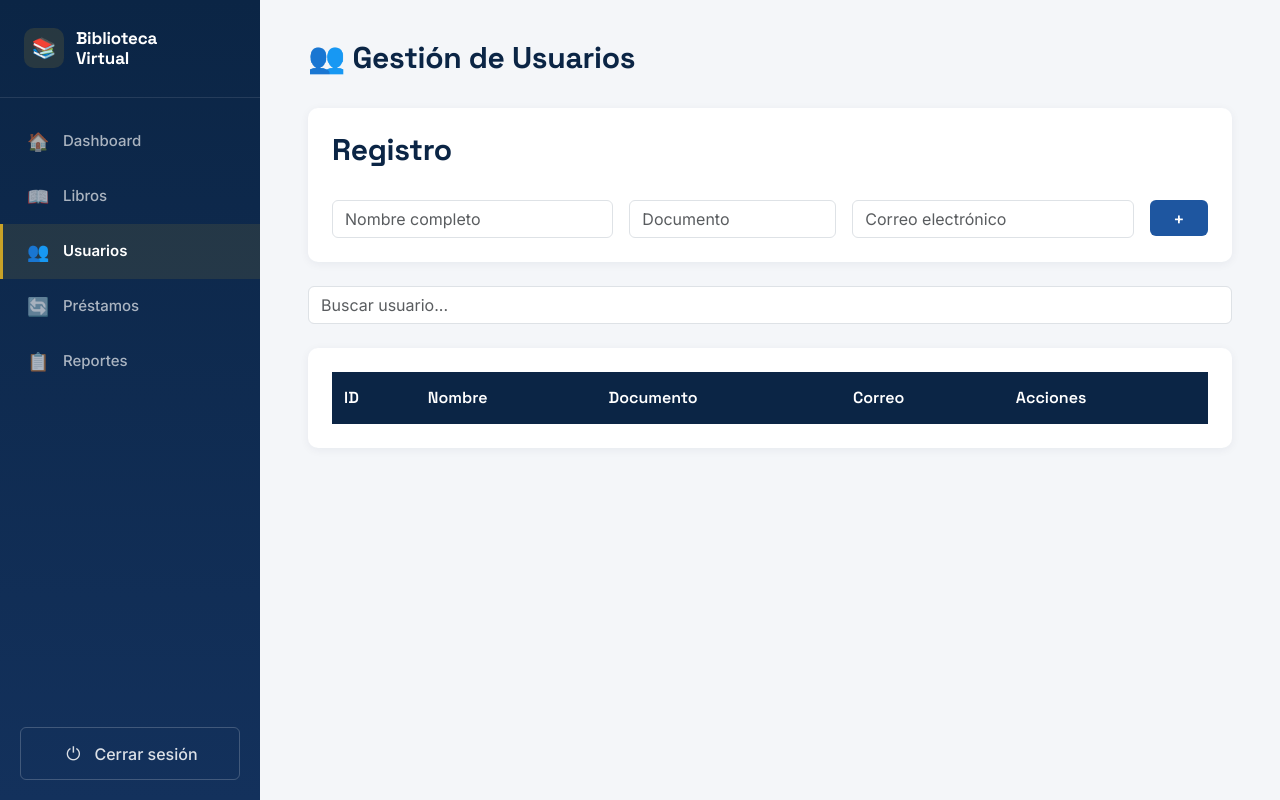
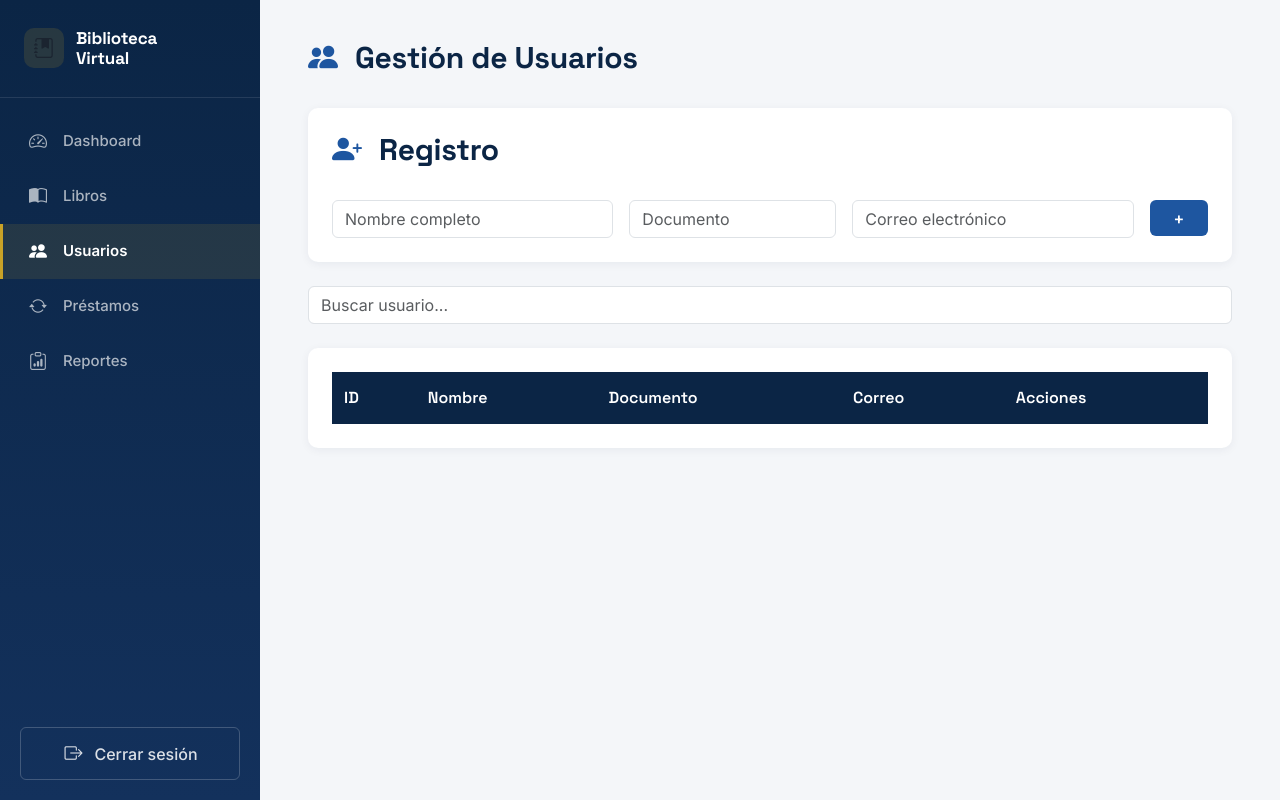
Before and after one commit to CamachoRC17/Libreria-libros-y-mas, a plain HTML site: page frontend/usuarios.html in a window 1280 px wide. Drawn offline with nearby package versions, Linux system fonts and the light colour scheme; no server answers.

Commit message:
Se agregaron los CSS más estandarizados para algunas páginas y actualización de botones diferentes

```diff
--- a/frontend/css/estilos.css
+++ b/frontend/css/estilos.css
@@ -474,3 +474,20 @@ h1, h2, h3, .titulo-pagina {
     margin: 16px 0 0;
     min-height: 20px;
 }
+
+.nav-icon {
+    font-size: 18px;
+    width: 22px;
+    text-align: center;
+    display: inline-block;
+}
+
+.brand-icon-badge i,
+.icon-badge i {
+    font-size: inherit;
+}
+
+.titulo-pagina i {
+    margin-right: 10px;
+    color: var(--azul-brillante);
+}
--- a/frontend/usuarios.html
+++ b/frontend/usuarios.html
@@ -8,6 +8,7 @@
     <link href="https://cdn.jsdelivr.net/npm/bootstrap@5.3.3/dist/css/bootstrap.min.css"
           rel="stylesheet">
 
+    <link rel="stylesheet" href="https://cdn.jsdelivr.net/npm/bootstrap-icons@1.11.3/font/bootstrap-icons.css">
     <link rel="stylesheet" href="css/estilos.css">
 </head>
 <body>
@@ -18,41 +19,41 @@
 <aside class="sidebar" id="sidebar">
 
     <div class="sidebar-brand">
-        <span class="brand-icon-badge">📚</span>
+        <span class="brand-icon-badge"><i class="bi bi-journal-bookmark-fill"></i></span>
         <span class="brand-text">Biblioteca<br>Virtual</span>
     </div>
 
     <nav class="sidebar-nav">
         <a href="index.html" class="nav-item">
-            <span class="nav-icon">🏠</span> Dashboard
+            <i class="bi bi-speedometer2 nav-icon"></i> Dashboard
         </a>
         <a href="libros.html" class="nav-item">
-            <span class="nav-icon">📖</span> Libros
+            <i class="bi bi-book-half nav-icon"></i> Libros
         </a>
         <a href="usuarios.html" class="nav-item active">
-            <span class="nav-icon">👥</span> Usuarios
+            <i class="bi bi-people-fill nav-icon"></i> Usuarios
         </a>
         <a href="prestamos.html" class="nav-item">
-            <span class="nav-icon">🔄</span> Préstamos
+            <i class="bi bi-arrow-repeat nav-icon"></i> Préstamos
         </a>
         <a href="reportes.html" class="nav-item">
-            <span class="nav-icon">📋</span> Reportes
+            <i class="bi bi-clipboard-data nav-icon"></i> Reportes
         </a>
     </nav>
 
     <button class="btn-logout" onclick="cerrarSesion()">
-        <span class="nav-icon">⏻</span> Cerrar sesión
+        <i class="bi bi-box-arrow-right nav-icon"></i> Cerrar sesión
     </button>
 
 </aside>
 
 <main class="main-content">
 
-    <h1 class="titulo-pagina">👥 Gestión de Usuarios</h1>
+    <h1 class="titulo-pagina"><i class="bi bi-people-fill"></i> Gestión de Usuarios</h1>
 
     <div class="card-panel">
 
-        <h2 class="titulo-pagina"> Registro</h2>
+        <h2 class="titulo-pagina"><i class="bi bi-person-plus-fill"></i> Registro</h2>
 
             <div class="row g-3">
 
```
Also changed, not shown: frontend/index.html (+19 -15 lines), frontend/libros.html (+9 -8 lines), frontend/prestamos.html (+9 -8 lines), frontend/reportes.html (+9 -8 lines).
